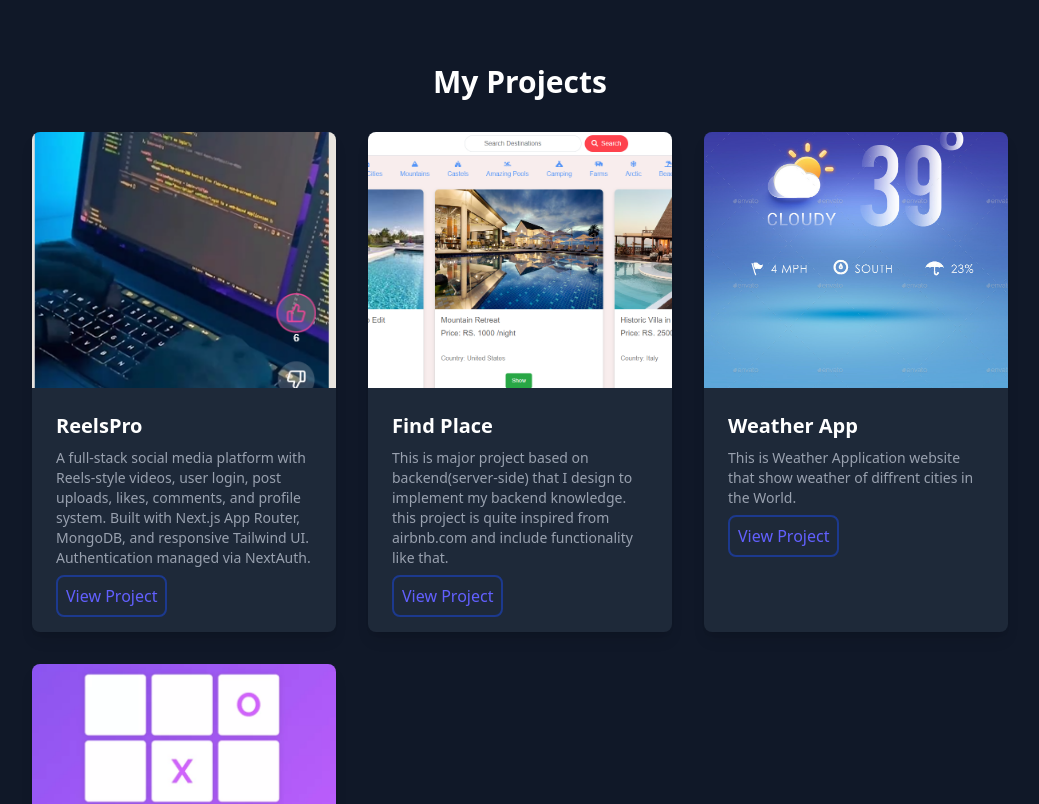
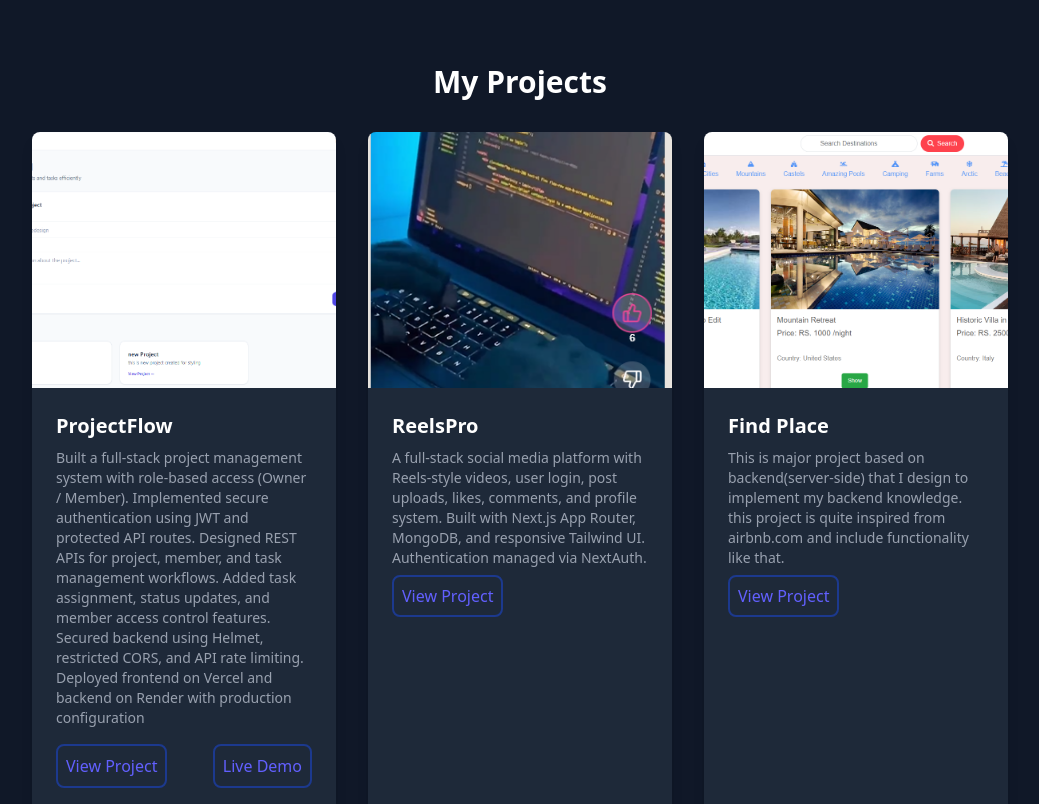
Before and after one commit to 71-husain/my-portfolio, a React (Vite) app: page / in a window 1280 px wide. Shown: the part 1280-2084 px from the top of the page, without its empty margins (120-1159 px from the left). Built offline with nearby package versions, Linux system fonts and the light colour scheme.

Commit message:
Add ProjectFlow in projects section

```diff
--- a/src/components/Projects.jsx
+++ b/src/components/Projects.jsx
@@ -6,6 +6,45 @@ export default function Projects() {
       <div className="max-w-5xl mx-auto px-6">
         <h2 className="text-3xl font-bold mb-8 text-center">My Projects</h2>
         <div className="grid grid-cols-1 gap-8 md:grid-cols-2 lg:grid-cols-3">
+          {/* ProjectFlow - Project and task management system*/}
+          <motion.div
+            className="bg-gray-800 rounded-lg overflow-hidden shadow-lg"
+            initial={{ opacity: 0, y: 30 }}
+            whileInView={{ opacity: 1, y: 0 }}
+            viewport={{ once: false, amount: 0.3 }}
+            transition={{ duration: 0.6 }}
+          >
+            <img
+              src="/ProjectFlow.png"
+              alt="ProjectFlow"
+              className="w-full h-64 object-cover"
+            />
+            <div className="p-6">
+              <h3 className="text-xl font-semibold mb-2">ProjectFlow</h3>
+              <p className="text-sm text-gray-400 mb-4">
+                Built a full-stack project management system with role-based access (Owner / Member).
+Implemented secure authentication using JWT and protected API routes.
+Designed REST APIs for project, member, and task management workflows.
+Added task assignment, status updates, and member access control features.
+Secured backend using Helmet, restricted CORS, and API rate limiting.
+Deployed frontend on Vercel and backend on Render with production configuration
+              </p>
+             <div className="flex justify-between">
+               <a
+                href="https://github.com/71-husain/projectFlow"
+                className="text-indigo-500 hover:bg-blue-600 hover:text-white p-2 rounded-lg border-2 border-blue-900 outline-blue-900 transition duration-300"
+              >
+                View Project
+              </a>
+              <a
+                href="https://project-flow-lake.vercel.app"
+                className="text-indigo-500 hover:bg-blue-600 hover:text-white p-2 rounded-lg border-2 border-blue-900 outline-blue-900 transition duration-300"
+              >
+                Live Demo
+              </a>
+             </div>
+            </div>
+          </motion.div>
           {/* Social Media -ReelsPro*/}
           <motion.div
             className="bg-gray-800 rounded-lg overflow-hidden shadow-lg"
```
Also changed, not shown: public/ProjectFlow.png (added).
